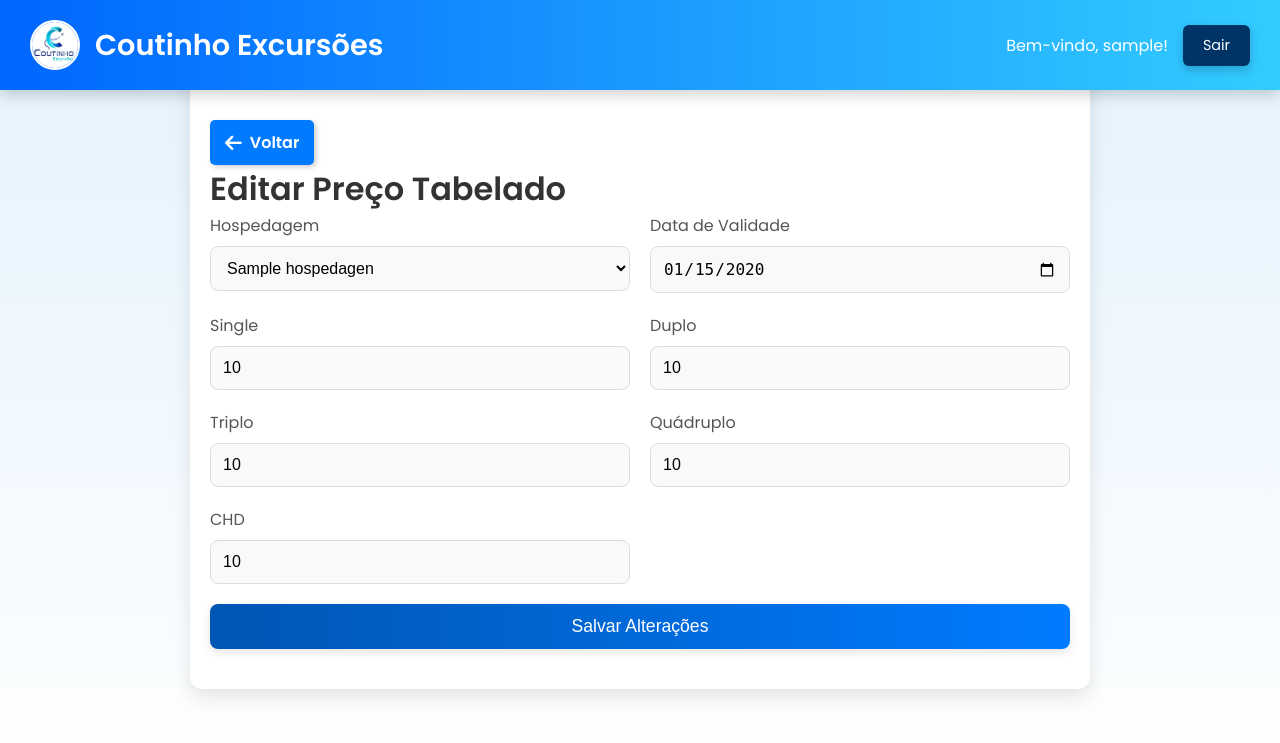
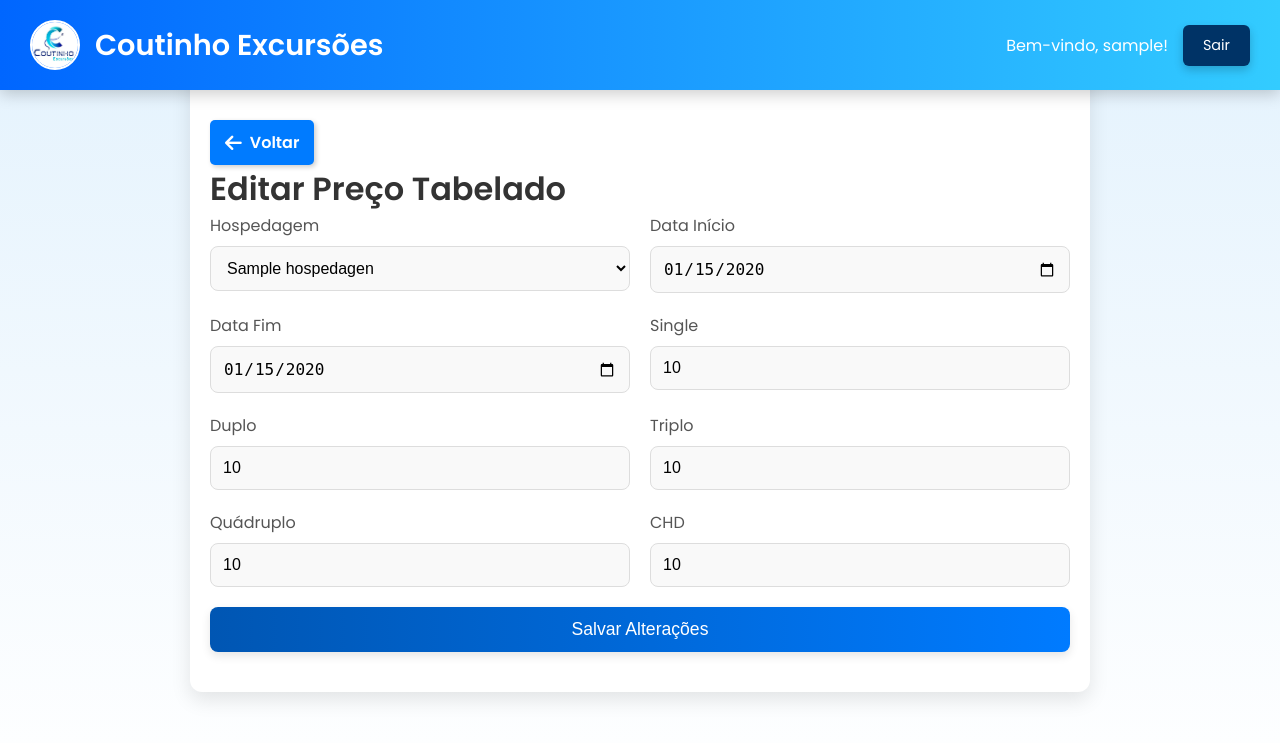
Before and after one commit to MoacyrSG/Sistema-Gestao, a Flask app: page /editar_precos/1 in a window 1280 px wide. Shown: the top 743 px of the page. Run offline with Flask 3, Linux system fonts and the light colour scheme; a user stored in the database is signed in; tables that the repository leaves empty hold one stand-in row (values such as "Sample post"); some libraries are stand-ins or nearby versions.

Commit message:
Migração: adição de data inicio e data fim a preço tabelado

```diff
--- a/app/config.py
+++ b/app/config.py
@@ -2,5 +2,5 @@ import os
 
 class Config:
     SECRET_KEY = os.getenv('SECRET_KEY', 'sua_chave_secreta')
-    SQLALCHEMY_DATABASE_URI = os.getenv('DATABASE_URL')
+    SQLALCHEMY_DATABASE_URI = "postgresql+pg8000://camila:4512@localhost:5432/coutinho_excursoes"
     SQLALCHEMY_TRACK_MODIFICATIONS = False
--- a/app/forms.py
+++ b/app/forms.py
@@ -68,7 +68,8 @@ class PrecoTabeladoForm(FlaskForm):
     triplo = StringField('Triplo', validators=[Optional()])
     quadruplo = StringField('Quádruplo', validators=[Optional()])
     chd = StringField('CHD', validators=[Optional()])
-    data = DateField('Data de Validade', format='%Y-%m-%d', validators=[Optional()])
+    data_inicio = DateField('Data Início', format='%Y-%m-%d', validators=[Optional()])
+    data_fim = DateField('Data Fim', format='%Y-%m-%d', validators=[Optional()])
     hospedagem_id = SelectField('Hospedagem', coerce=int, validators=[DataRequired()])
     submit = SubmitField('Cadastrar Preço')
 
--- a/app/models.py
+++ b/app/models.py
@@ -92,7 +92,8 @@ class PrecoTabelado(db.Model):
     triplo = db.Column(db.Float, nullable=False)
     quadruplo = db.Column(db.Float, nullable=False)
     chd = db.Column(db.Float, nullable=False)
-    data = db.Column(db.Date, nullable=False)
+    data_inicio = db.Column(db.Date, nullable=False)
+    data_fim = db.Column(db.Date, nullable=False)
     hospedagem_id = db.Column(db.Integer, ForeignKey('hospedagens.id'), nullable=False)
     hospedagem = relationship('Hospedagem', backref='preco_tabelado')
 
--- a/app/routes.py
+++ b/app/routes.py
@@ -411,7 +411,8 @@ def cadastrar_precos():
             triplo=parse_currency_ptbr(form.triplo.data),
             quadruplo=parse_currency_ptbr(form.quadruplo.data),
             chd=parse_currency_ptbr(form.chd.data),
-            data=form.data.data,
+            data_inicio=form.data_inicio.data,
+            data_fim=form.data_fim.data,
             hospedagem_id=form.hospedagem_id.data
         )
 
@@ -435,7 +436,7 @@ def listar_precos():
     else:
         precos_query = PrecoTabelado.query
 
-    precos = precos_query.order_by(PrecoTabelado.data.asc()).paginate(page=pagina, per_page=5, error_out=False)
+    precos = precos_query.order_by(PrecoTabelado.data_inicio.asc()).paginate(page=pagina, per_page=5, error_out=False)
 
     return render_template('listar_precos.html', precos=precos, busca=busca)
 
@@ -455,7 +456,8 @@ def editar_precos(id):
             preco.triplo = parse_float(form.triplo.data)
             preco.quadruplo = parse_float(form.quadruplo.data)
             preco.chd = parse_float(form.chd.data)
-            preco.data = form.data.data
+            preco.data_inicio = form.data_inicio.data
+            preco.data_fim = form.data_fim.data
             preco.hospedagem_id = form.hospedagem_id.data
 
             db.session.commit()
--- a/app/templates/editar_precos.html
+++ b/app/templates/editar_precos.html
@@ -254,8 +254,13 @@
             </div>
 
             <div>
-                <label for="data">{{ form.data.label }}</label>
-                {{ form.data() }}
+                <label for="data_inicio">{{ form.data_inicio.label }}</label>
+                {{ form.data_inicio() }}
+            </div>
+
+            <div>
+                <label for="data_fim">{{ form.data_fim.label }}</label>
+                {{ form.data_fim() }}
             </div>
 
             <div>
```
Also changed, not shown: app/templates/cadastrar_precos.html (+7 -2 lines), app/templates/listar_precos.html (+5 -3 lines), migrations/versions/c753db40e4e2_adiciona_campo_data_inicio_e_fim_à_.py (added, +36 -0 lines).
